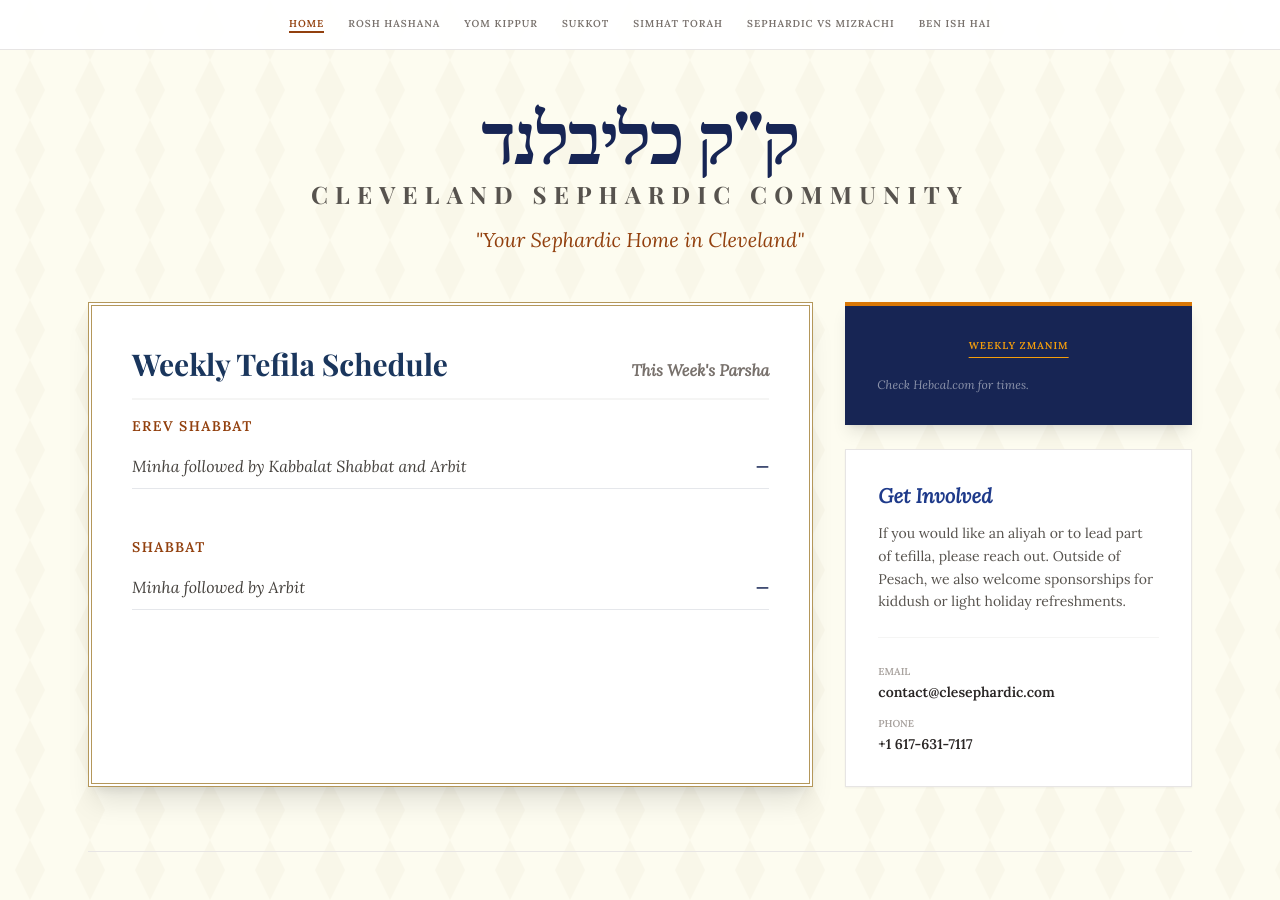
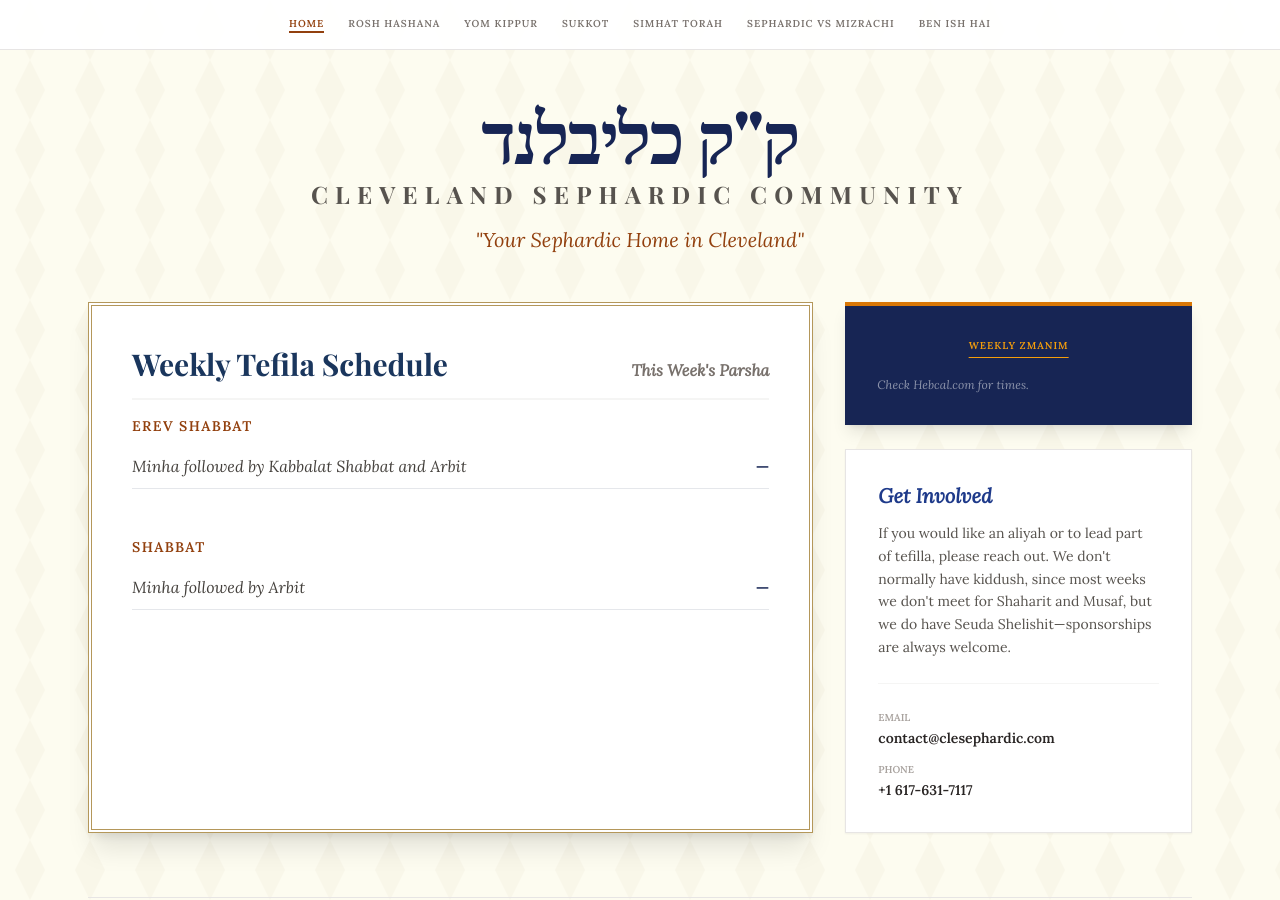
Before and after one commit to origin-story613/clesephardic, a Jekyll site: the page built from index.html, in a window 1280 px wide and 900 px high. Built offline with Jekyll 4.4.1, drawn with Linux system fonts in a browser that asks for light colours; nearby versions of some CDN libraries.

Commit message:
Update Get Involved copy for the non-holiday schedule
Drops the Pesach-specific caveat and the kiddush mention (most weeks
we don't meet for Shaharit/Musaf, so there's no kiddush) and mentions
Seuda Shelishit sponsorships instead.

Co-Authored-By: Claude Sonnet 5 <noreply@anthropic.com>
Claude-Session: https://claude.ai/code/session_01CfEhLgzczBXE45Kz6Wfd6Z

```diff
--- a/index.html
+++ b/index.html
@@ -71,7 +71,7 @@ layout: default
         <div class="bg-white border border-stone-200 p-8 shadow-sm">
             <h4 class="text-blue-900 font-bold mb-3 italic text-xl">Get Involved</h4>
             <p class="text-sm text-stone-600 leading-relaxed mb-6">
-                If you would like an aliyah or to lead part of tefilla, please reach out. Outside of Pesach, we also welcome sponsorships for kiddush or light holiday refreshments.
+                If you would like an aliyah or to lead part of tefilla, please reach out. We don't normally have kiddush, since most weeks we don't meet for Shaharit and Musaf, but we do have Seuda Shelishit&mdash;sponsorships are always welcome.
             </p>
             <div class="text-sm space-y-3 pt-6 border-t border-stone-100 text-stone-800">
                 <p class="flex flex-col"><span class="text-[10px] uppercase font-bold text-stone-400">Email</span><a href="mailto:contact@clesephardic.com" class="font-bold hover:text-amber-800 transition">contact@clesephardic.com</a></p>
```
